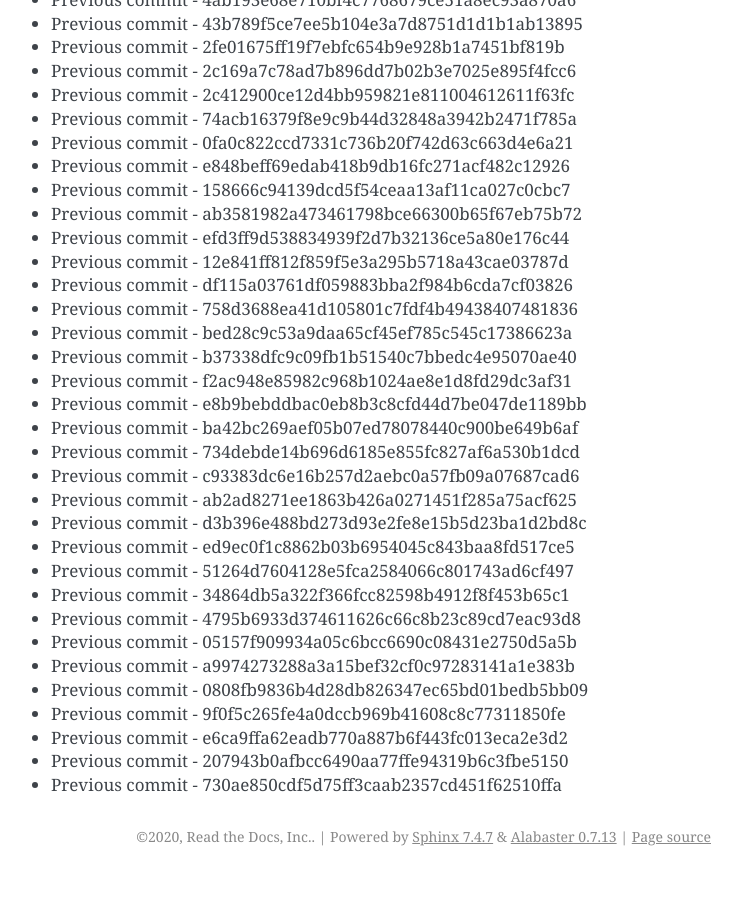
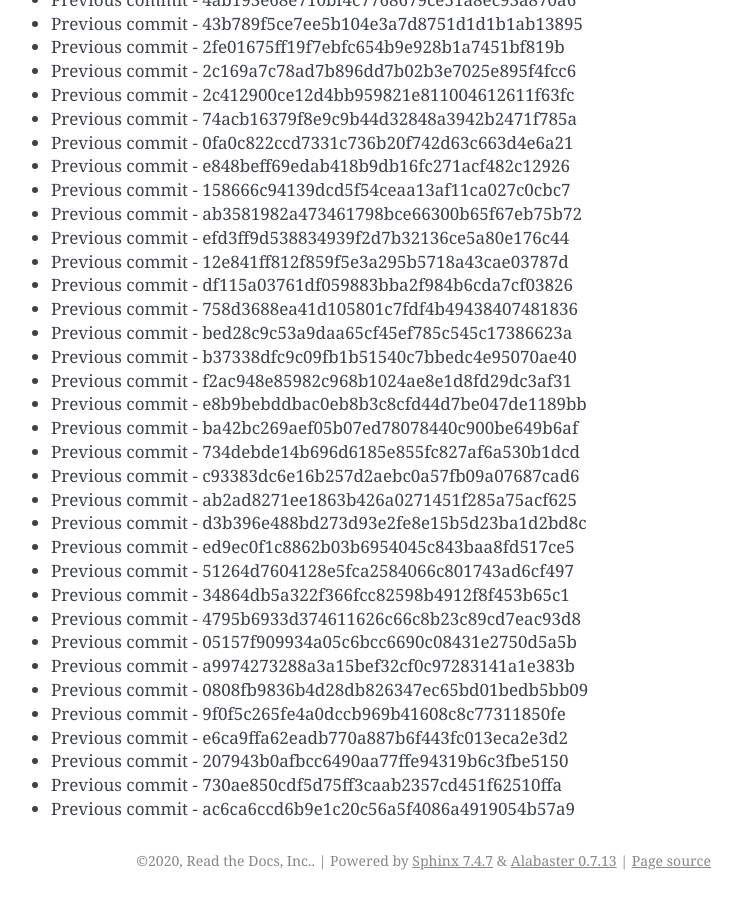
Before and after one commit to readthedocs/rtd-git-stresstest, a Sphinx documentation site: the page built from docs/updates.rst, in a window 1280 px wide and 900 px high, scrolled down 6248 px. Shown: the whole window, without its empty margins (399-1141 px from the left). Built offline with Sphinx 7.4.7, drawn with Linux system fonts in a browser that asks for light colours; before the commit the page ends 7124 px from its top, so only the background shows below that.

Commit message:
Generating commit from previous: ac6ca6ccd6b9e1c20c56a5f4086a4919054b57a9

```diff
--- a/docs/updates.rst
+++ b/docs/updates.rst
@@ -294,3 +294,4 @@ It can be tested for any performance characteristics.
 * Previous commit - e6ca9ffa62eadb770a887b6f443fc013eca2e3d2
 * Previous commit - 207943b0afbcc6490aa77ffe94319b6c3fbe5150
 * Previous commit - 730ae850cdf5d75ff3caab2357cd451f62510ffa
+* Previous commit - ac6ca6ccd6b9e1c20c56a5f4086a4919054b57a9
```
